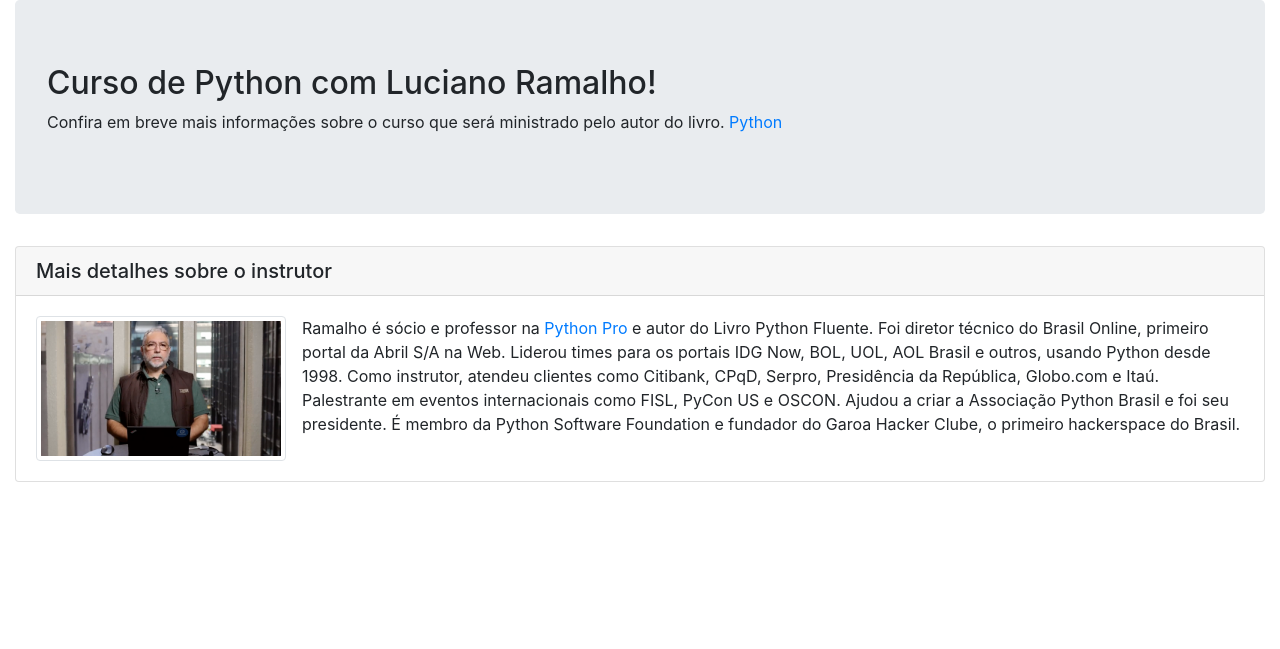
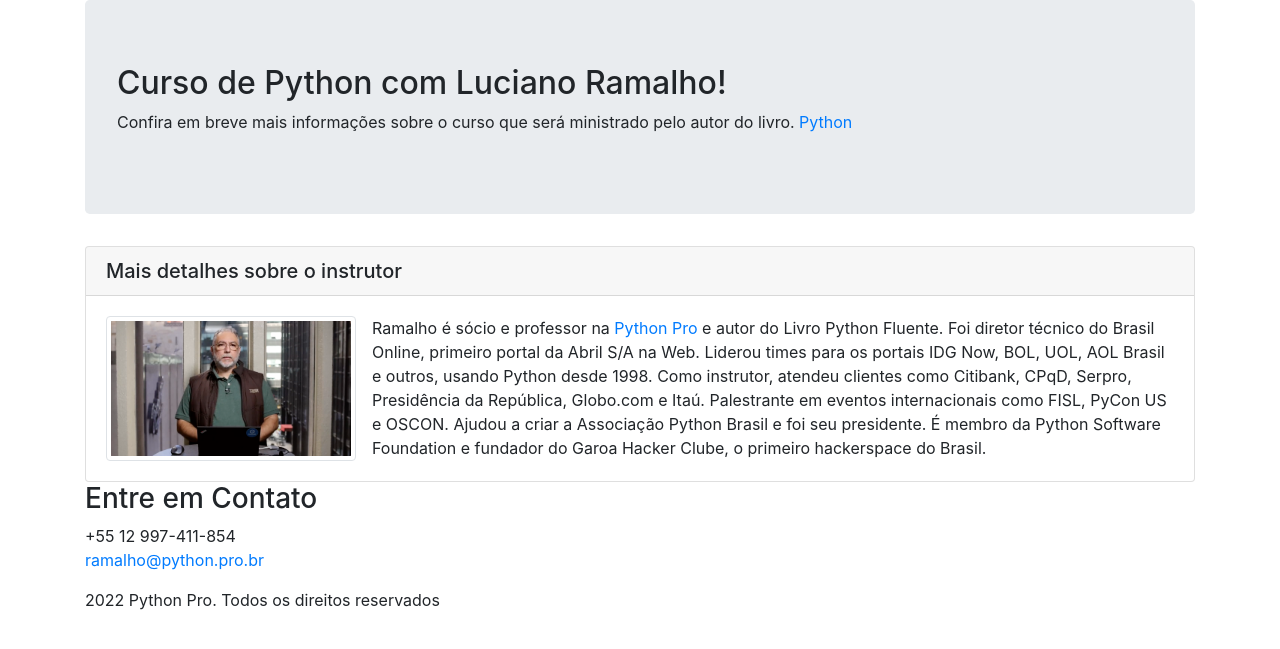
Before and after one commit to Charles-Silva-07/curso_django, a Django app: page / in a window 1280 px wide. Shown: the part 56-705 px from the top of the page. Run offline with Django 4.2, Linux system fonts and the light colour scheme; some libraries are stand-ins or nearby versions.

Commit message:
Roda pé

```diff
--- a/pypro/base/templates/base/home.html
+++ b/pypro/base/templates/base/home.html
@@ -34,7 +34,7 @@
         </div>
 </nav>
 
-<div class="container-fluid">
+<div class="container">
     <div class="row">
         <div class="col-md-12">
 
@@ -75,7 +75,29 @@
         </div>
     </div>
 </div>
+<footer class="main-foter">
+    <div class="container">
+        <div class="row">
+            <div class="col">
+                <h3> Entre em Contato</h3>
+                <address>
+                    +55 12 997-411-854
+                    <br/>
+                    <a href="ramalho@python.pro.br">ramalho@python.pro.br</a>
+                </address>
+            </div>
+        </div>
+    </div>
 
+     <div class="container">
+        <div class="row">
+            <div class="col">
+                {% now 'Y' %} Python Pro. Todos os direitos reservados
+            </div>
 
+        </div>
+    </div>
+
+</footer>
 </body>
 </html>
```
